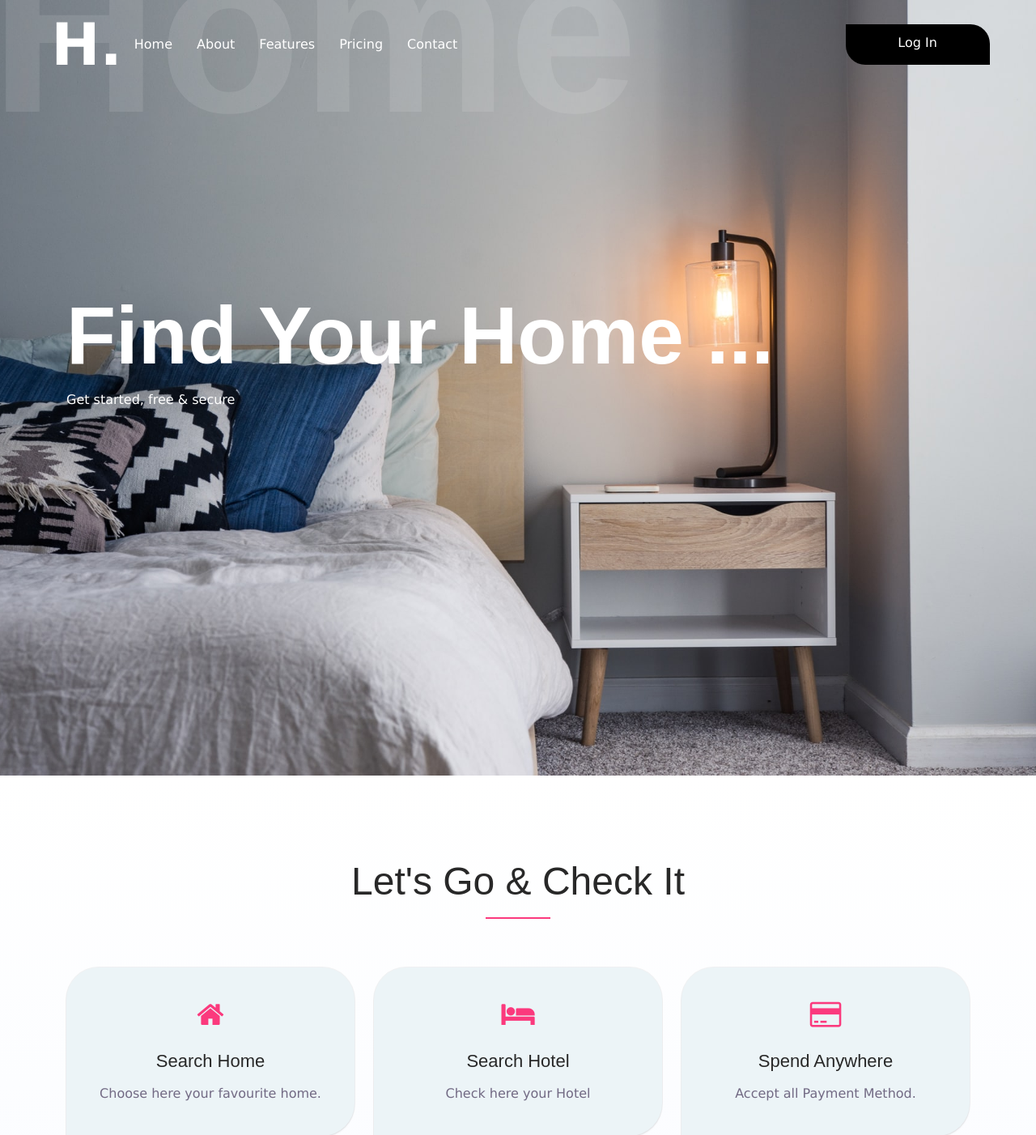
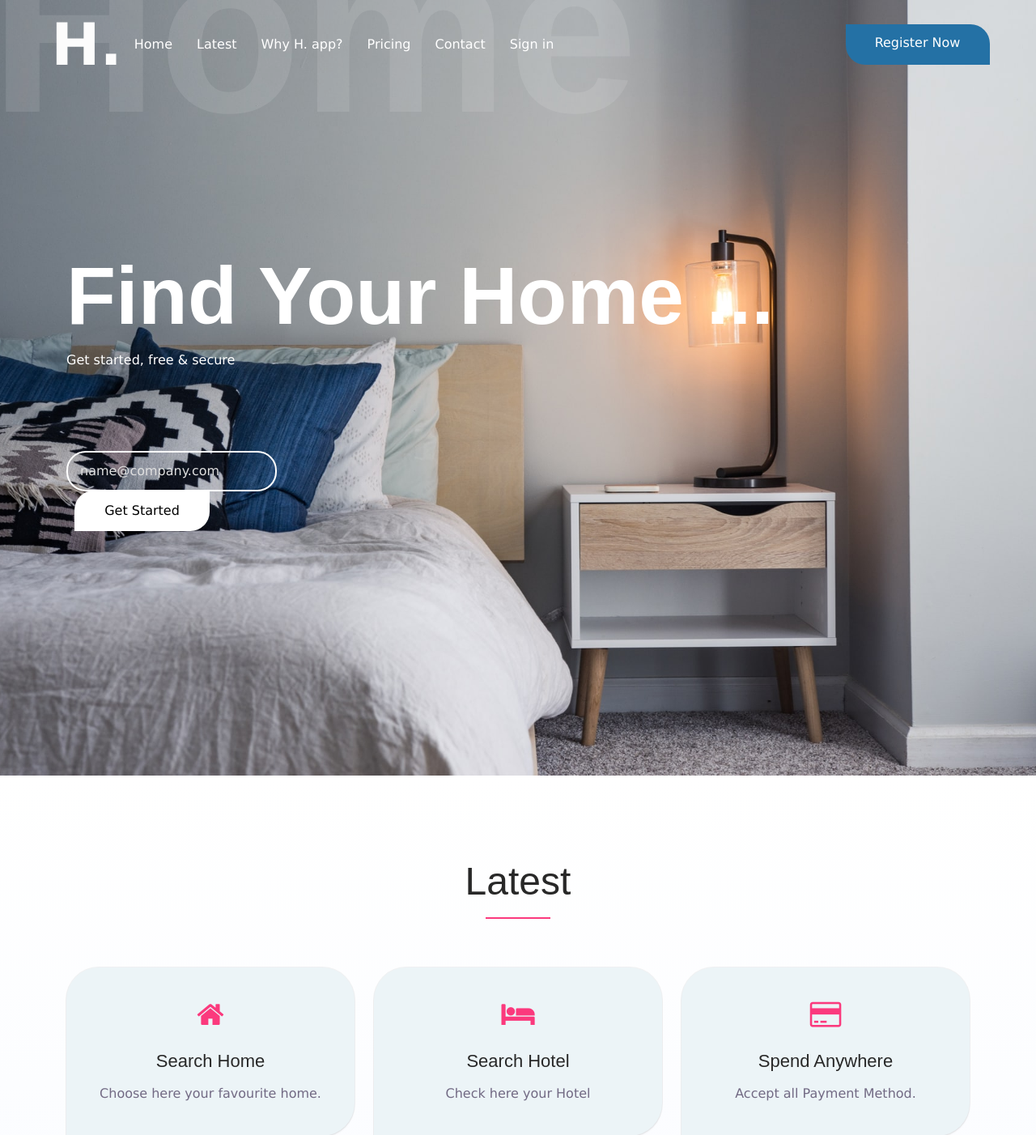
Before and after one commit to tabasco39/airbnb, a Rails app: page / in a window 1280 px wide. Shown: the top 1402 px of the page at 81% size. Run offline with Rails 7, Linux system fonts and the light colour scheme; style sheets or scripts are compiled from the project's sources; some libraries are stand-ins or nearby versions.

Commit message:
color header

```diff
--- a/app/assets/stylesheets/style.scss
+++ b/app/assets/stylesheets/style.scss
@@ -416,12 +425,12 @@ p {
     color: #fb397d;
 }
 
-.sing-up-button {
+.sign-up-button {
     text-align: right;
 }
 
-.sing-up-button > a {
-    background-color: #000;
+.sign-up-button > a {
+    background-color: rgb(36, 113, 165);
     color: #fff;
     font-weight: 500;
     display: inline-block;
--- a/app/views/devise/registrations/new.html.erb
+++ b/app/views/devise/registrations/new.html.erb
@@ -1,6 +1,4 @@
-<section class="all">
-<!-- ***** Wellcome Area Start ***** -->
-    <section class="wellcome_area clearfix" id="home">
+<section class="s-up">
         <div class="container h-100">
             <div class="row h-100 align-items-center">
                 <div class="col-12 col-md">
--- a/app/views/devise/sessions/new.html.erb
+++ b/app/views/devise/sessions/new.html.erb
@@ -1,6 +1,6 @@
-<section class="all">
+<section class="s-in">
 <!-- ***** Wellcome Area Start ***** -->
-    <section class="wellcome_area clearfix" id="home">
+    <%# <section class="wellcome_area clearfix" id="home"> %>
         <div class="container h-100">
             <div class="row h-100 align-items-center">
                 <div class="col-12 col-md">
--- a/app/views/home/index.html.erb
+++ b/app/views/home/index.html.erb
@@ -8,21 +8,15 @@
                         <h3>Home</h3>
                         <p>Get started, free & secure</p>
                     </div>
+                    <div class="get-start-area">
+                        <!-- Form Start -->
+                        <form action="" method="post" class="form-inline">
+                            <input type="email" class="form-control email" placeholder="name@company.com">
+                            <input type="submit" class="submit" value="Get Started">
+                        </form>
+                        <!-- Form End -->
 
-                    <!-- Get Started area -->
-                    <!-- Login
-                    <div class="get-start-area">
-                        <div class="col-6 col-lg-4">
-                            <div class="sing-up-button d-none d-lg-block">
-                                <%= link_to 'Log In', new_account_session_path %>
-                            </div>
-                        </div>
-                        <div class="col-6 col-lg-4">
-                            <div class="sing-up-button d-none d-lg-block">
-                                <%= link_to 'Sign up', new_account_registration_path %>
-                            </div>
-                        </div>
-                    </div> -->
+                    </div>
                 </div>
             </div>
         </div>
@@ -40,7 +34,7 @@
                 <div class="col-12">
                     <!-- Section Heading Area -->
                     <div class="section-heading text-center">
-                        <h2>Let's Go & Check It</h2>
+                        <h2>Latest</h2>
                         <div class="line-shape"></div>
                     </div>
                 </div>
@@ -125,7 +119,7 @@
                 <div class="col-12">
                     <!-- Heading Text -->
                     <div class="section-heading text-center">
-                        <h2>Why Accept Bitcoin?</h2>
+                        <h2>Why H. app?</h2>
                         <div class="line-shape"></div>
                     </div>
                 </div>
@@ -194,7 +188,7 @@
                     <!-- Video Area Start -->
                     <div class="video-area video-background">
                         <div class="video-play-btn">
-                            <a href="https://www.youtube.com/watch?v=f5BBJ4ySgpo" class="video_btn"><i class="fa fa-play" aria-hidden="true"></i></a>
+                            <a href="https://www.youtube.com/watch?v=qvGGz-2WHpU" class="video_btn"><i class="fa fa-play" aria-hidden="true"></i></a>
                         </div>
                     </div>
                 </div>
@@ -227,7 +221,7 @@
                         </div>
                         <div class="cool-facts-content">
                             <i class="fa fa-smile-o"></i>
-                            <p>Happy <br> Clients</p>
+                            <p>HAPPY <br> Clients</p>
                         </div>
                     </div>
                 </div>
@@ -267,7 +261,7 @@
                 <div class="col-12 text-center">
                     <!-- Heading Text  -->
                     <div class="section-heading">
-                        <h2>&#8383;. app Dashboard</h2>
+                        <h2>H. app Dashboard</h2>
                         <div class="line-shape"></div>
                     </div>
                 </div>
@@ -392,7 +386,7 @@
                                 <i class="fa fa-quote-left" aria-hidden="true"></i>
                             </div>
                             <div class="client-description text-center">
-                                <p>“We build brands.And Bitapp is our first option for payment schedule. ”</p>
+                                <p>“ We build brands. And H. app is our first option for payment schedule. ”</p>
                             </div>
                             <div class="star-icon text-center">
                                 <i class="ion-ios-star"></i>
@@ -412,7 +406,7 @@
                                 <i class="fa fa-quote-left" aria-hidden="true"></i>
                             </div>
                             <div class="client-description text-center">
-                                <p>“Bit app API is easy to integrate with any platform.I have used Bit app API many times in my projects.”</p>
+                                <p>" H. app API is easy to integrate with any platform. I have used H. app API many times in my projects.”</p>
                             </div>
                             <div class="star-icon text-center">
                                 <i class="ion-ios-star"></i>
@@ -432,7 +426,7 @@
                                 <i class="fa fa-quote-left" aria-hidden="true"></i>
                             </div>
                             <div class="client-description text-center">
-                                <p>“I love Bit app.It helps me alot to receiving payments from clients with bitcoin”</p>
+                                <p>“ I love H. app. It helps me a lot to receiving payments from clients who reserve my house. ”</p>
                             </div>
                             <div class="star-icon text-center">
                                 <i class="ion-ios-star"></i>
@@ -452,7 +446,7 @@
                                 <i class="fa fa-quote-left" aria-hidden="true"></i>
                             </div>
                             <div class="client-description text-center">
-                                <p>“ I have been using it for a number of years. I use bit app for sending payment to my workers. ”</p>
+                                <p>“ I have been using it for a number of years. I use H. app to search home to be close to my office. ”</p>
                             </div>
                             <div class="star-icon text-center">
                                 <i class="ion-ios-star"></i>
@@ -518,7 +512,7 @@
                 <div class="col-12 text-center">
                     <!-- Heading Text  -->
                     <div class="section-heading">
-                        <h2>Top Investors</h2>
+                        <h2>Our Team</h2>
                         <div class="line-shape"></div>
                     </div>
                 </div>
@@ -538,8 +532,8 @@
                             </div>
                         </div>
                         <div class="member-text">
-                            <h4>Jackson Ollie</h4>
-                            <p>Entrepreneur</p>
+                            <h4>Judellah Lantomihanta</h4>
+                            <p>Front-End</p>
                         </div>
                     </div>
                 </div>
@@ -557,8 +551,8 @@
                             </div>
                         </div>
                         <div class="member-text">
-                            <h4>Alex Roger</h4>
-                            <p>Brand Ambassador</p>
+                            <h4>Mathieu Aina</h4>
+                            <p>Back-End</p>
                         </div>
                     </div>
                 </div>
@@ -576,8 +570,8 @@
                             </div>
                         </div>
                         <div class="member-text">
-                            <h4>Ollie Schneider</h4>
-                            <p>Brand Ambassador</p>
+                            <h4>Antsa Ranaivo</h4>
+                            <p>Back-End</p>
                         </div>
                     </div>
                 </div>
@@ -596,8 +590,8 @@
                             </div>
                         </div>
                         <div class="member-text">
-                            <h4>Roger Gate</h4>
-                            <p>Business Planner</p>
+                            <h4>Nandrian Ranarivony</h4>
+                            <p>Front-End</p>
                         </div>
                     </div>
                 </div>
@@ -617,16 +611,16 @@
                         <div class="line-shape"></div>
                     </div>
                     <div class="footer-text">
-                        <p>Get answers to your questions about accepting bitcoin payments via your &#8383;. app merchant account. </p>
+                        <p>Get answers to your questions about accepting all payments via your H. app account. </p>
                     </div>
                     <div class="address-text">
-                        <p><span>Address:</span> 40 ABC Sreet 13/8 NewYork City, US</p>
+                        <p><span>Address:</span> Madagascar - Antananarivo - 101 </p>
                     </div>
                     <div class="phone-text">
-                        <p><span>Phone:</span> +11-222-333-444-55</p>
+                        <p><span>Phone:</span> +261 (020) 22 245 67 </p>
                     </div>
                     <div class="email-text">
-                        <p><span>Email:</span> info.bitapp@gmail.com</p>
+                        <p><span>Email:</span> info.h_app@gmail.com</p>
                     </div>
                 </div>
                 <div class="col-md-6">
--- a/app/views/layouts/_footer.html.erb
+++ b/app/views/layouts/_footer.html.erb
@@ -2,7 +2,7 @@
     <footer class="footer-social-icon text-center section_padding_70 clearfix">
         <!-- footer logo -->
         <div class="footer-text">
-            <h2>&#8383;. app</h2>
+            <h2>H. app</h2>
         </div>
         <!-- social icon-->
         <div class="footer-social-icon">
@@ -23,8 +23,7 @@
         </div>
         <!-- Foooter Text-->
         <div class="copyright-text">
-            <!-- ***** Removing this text is now allowed! This template is licensed under CC BY 3.0 ***** -->
-            <p>Copyright ©2018 Designed by <a href="https://devdap.com" target="_blank">devdap</a></p>
+            <p>Copyright ©2021 Designed by <a href="https://avengers.com" target="_blank">Avengers #10</a></p>
         </div>
     </footer>
     <!-- ***** Footer Area End ***** -->
--- a/app/views/layouts/_navigation.html.erb
+++ b/app/views/layouts/_navigation.html.erb
@@ -18,10 +18,11 @@
                             <div class="collapse navbar-collapse" id="ca-navbar">
                                 <ul class="navbar-nav ml-auto" id="nav">
                                     <li class="nav-item active"><a class="nav-link" href="/">Home</a></li>
-                                    <li class="nav-item"><a class="nav-link" href="#about">About</a></li>
-                                    <li class="nav-item"><a class="nav-link" href="#features">Features</a></li>
+                                    <li class="nav-item"><a class="nav-link" href="#about">Latest</a></li>
+                                    <li class="nav-item"><a class="nav-link" href="#features">Why H. app?</a></li>
                                     <li class="nav-item"><a class="nav-link" href="#pricing">Pricing</a></li>
                                     <li class="nav-item"><a class="nav-link" href="#contact">Contact</a></li>
+                                    <%= link_to 'Sign in', new_account_session_path, class: "nav-link" %>
                                 </ul>
                             </div>
                         </nav>
@@ -29,9 +30,8 @@
                 </div>
                 <!-- Signup btn -->
                 <div class="col-12 col-lg-2">
-                    <div class="sing-up-button d-none d-lg-block">
-                        <%= link_to 'Log In', new_account_session_path %>
-                        <%# <a href="#">Sign Up Free</a> %>
+                    <div class="sign-up-button d-none d-lg-block">
+                        <%= link_to "Register Now", new_account_registration_path %>
                     </div>
                 </div>
             </div>
```
Also changed, not shown: other parts of app/assets/stylesheets/style.scss (+19 -10 lines).
